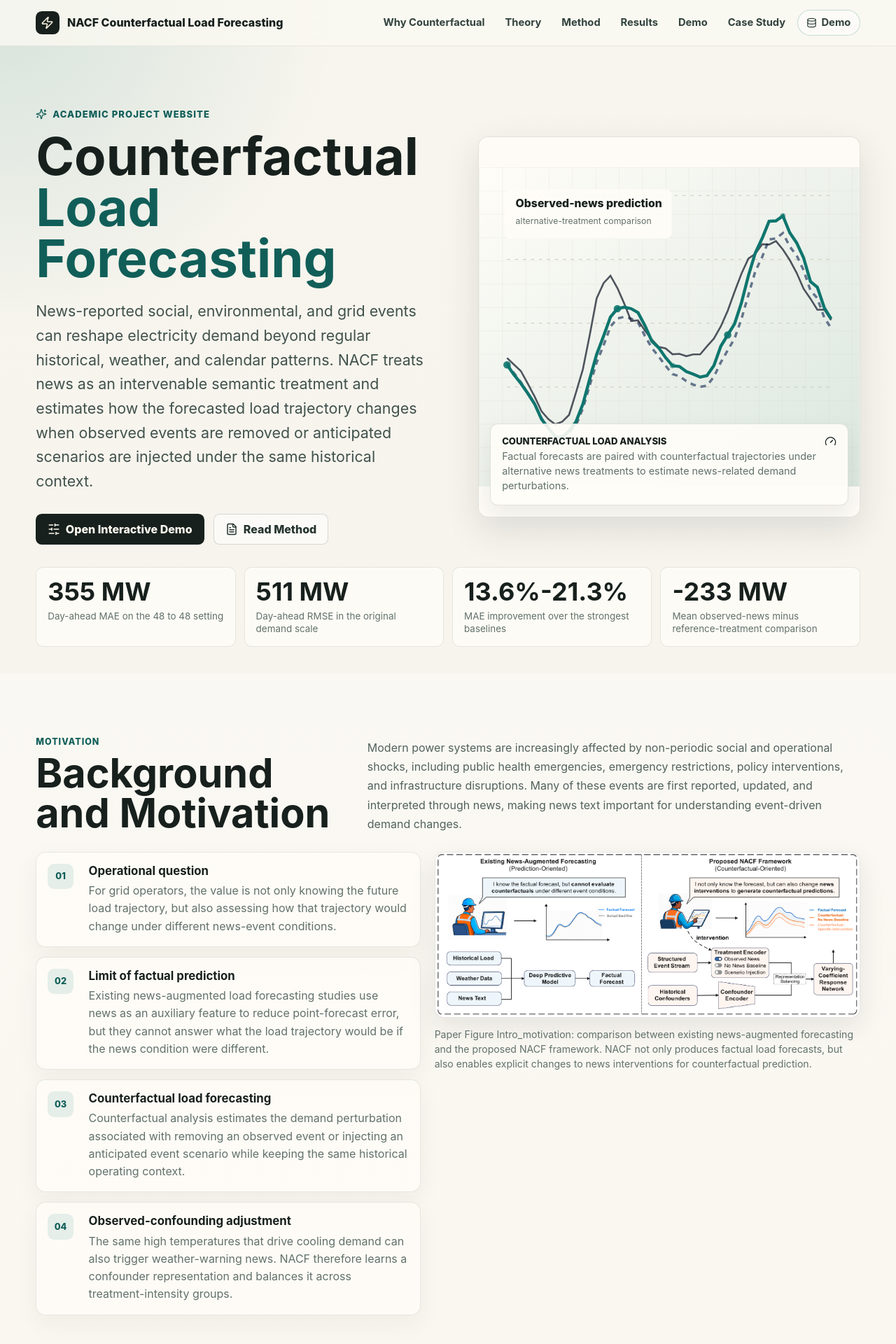
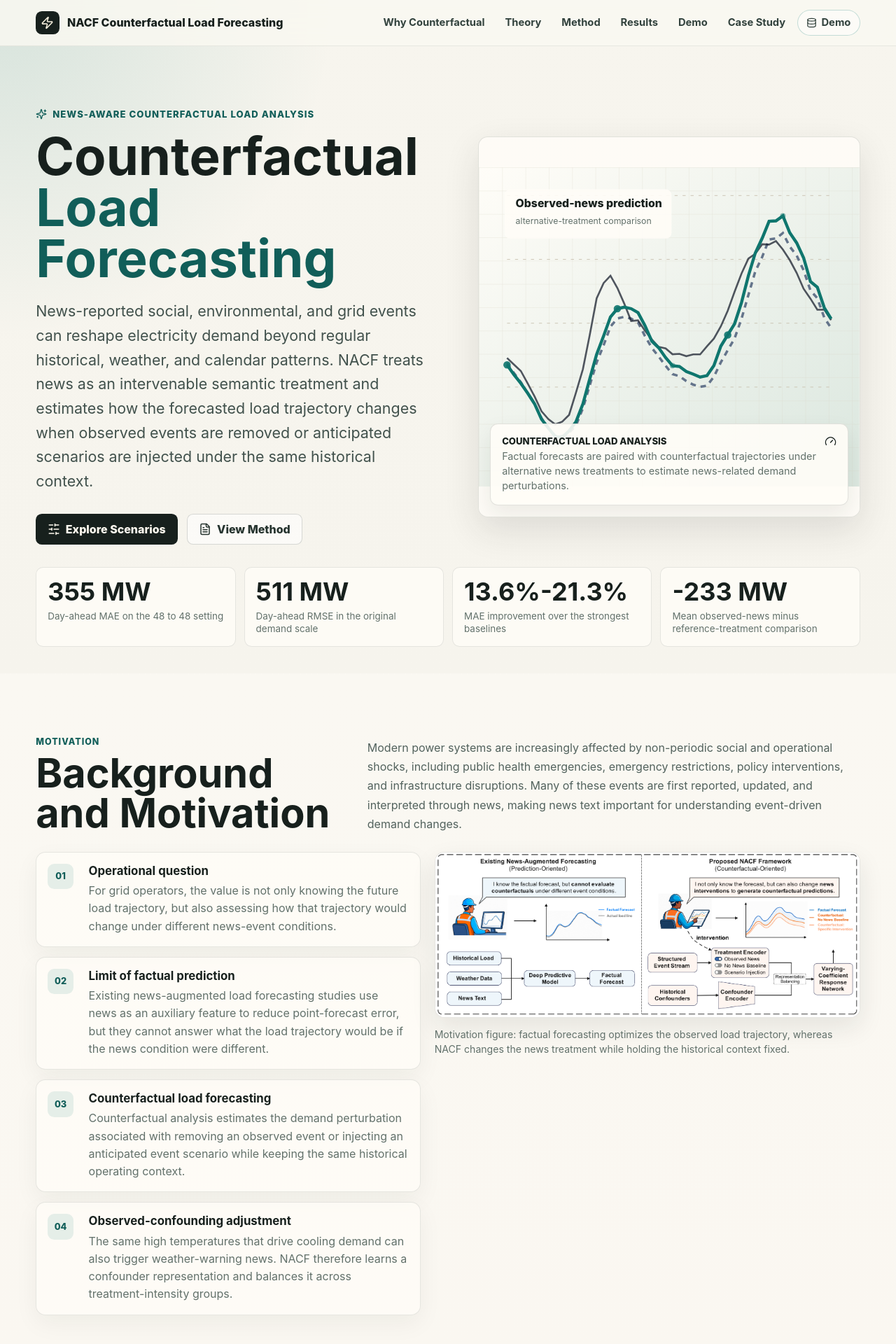
Before and after one commit to YujieChen8888/counterfactual-load-forecasting-web, a Next.js app: page / in a window 1280 px wide. Shown: the top 1920 px of the page at 70% size. Built offline with nearby package versions, Linux system fonts and the light colour scheme.

Commit message:
Refine website copy

```diff
--- a/src/app/layout.tsx
+++ b/src/app/layout.tsx
@@ -4,7 +4,7 @@ import "./globals.css";
 export const metadata: Metadata = {
   title: "NACF | Counterfactual Load Forecasting",
   description:
-    "Academic project website for the News-Aware Counterfactual Load Analysis Framework with LLM-structured events and representation learning.",
+    "News-aware counterfactual load analysis with structured event treatments and representation-balanced forecasting.",
 };
 
 export default function RootLayout({
--- a/src/app/page.tsx
+++ b/src/app/page.tsx
@@ -810,7 +810,7 @@ export default function Home() {
           <div>
             <p className="eyebrow">
               <Sparkles size={16} />
-              Academic project website
+              News-aware counterfactual load analysis
             </p>
             <h1>
               Counterfactual
@@ -827,11 +827,11 @@ export default function Home() {
             <div className="hero-actions">
               <a className="button primary" href="#demo">
                 <SlidersHorizontal size={18} />
-                Open Interactive Demo
+                Explore Scenarios
               </a>
               <a className="button secondary" href="#method">
                 <FileText size={18} />
-                Read Method
+                View Method
               </a>
             </div>
           </div>
@@ -949,11 +949,9 @@ export default function Home() {
                 />
               </div>
               <p className="figure-caption">
-                Paper Figure Intro_motivation: comparison between existing
-                news-augmented forecasting and the proposed NACF framework. NACF
-                not only produces factual load forecasts, but also enables
-                explicit changes to news interventions for counterfactual
-                prediction.
+                Motivation figure: factual forecasting optimizes the observed
+                load trajectory, whereas NACF changes the news treatment while
+                holding the historical context fixed.
               </p>
             </div>
           </div>
@@ -1172,9 +1170,8 @@ Y&=Y(T),\\
                 />
               </div>
               <p className="figure-caption">
-                Paper figure: overview of NACF, including structured event stream
-                construction, model architecture, and counterfactual inference
-                for load analysis.
+                Method overview: structured event extraction, representation
+                learning, and counterfactual inference for load analysis.
               </p>
             </div>
           </div>
@@ -1189,9 +1186,9 @@ Y&=Y(T),\\
               <h2>Forecasting and Diagnostics</h2>
             </div>
             <p className="section-lede">
-              The website reuses figures from the manuscript and processed
-              results. The key message is that NACF maintains strong factual
-              forecasting performance while providing evidence of
+              The plots below summarize the main diagnostics reported in the
+              manuscript and the data behind the interactive examples. NACF
+              maintains strong factual forecasting performance while showing
               treatment-intensity structure, improved representation balance, and
               interpretable news-related demand perturbations.
             </p>
@@ -1255,7 +1252,7 @@ Y&=Y(T),\\
           <div className="section-head">
             <div>
               <p className="section-kicker">Interactive Demo</p>
-              <h2>Browser-Only Counterfactual Tool</h2>
+              <h2>Counterfactual Scenario Explorer</h2>
             </div>
             <p className="section-lede">
               This panel follows the tutorial notebook: observed-news prediction,
@@ -1289,9 +1286,9 @@ Y&=Y(T),\\
               />
             </div>
             <p className="figure-caption">
-              Paper figure: factual forecast, reference-treatment counterfactual
-              forecast, true future load, net perturbation, and representative
-              high-relevance news signals in the same historical window.
+              Case-study figure: factual forecast, reference-treatment
+              counterfactual forecast, true future load, net perturbation, and
+              high-relevance news signals for the same historical window.
             </p>
           </div>
         </div>
```
